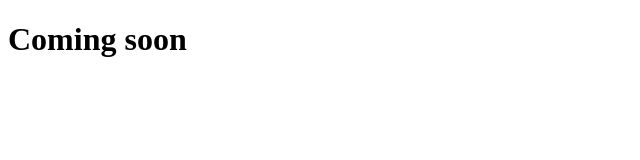
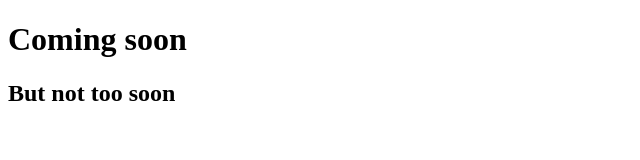
Before and after one commit to TomJAllen/git-101, a plain HTML site: page index.html in a window 1280 px wide. Shown: the whole page, without its empty margins (0-640 px from the left). Drawn offline with Linux system fonts and the light colour scheme.

Commit message:
added a sub heading

```diff
--- a/index.html
+++ b/index.html
@@ -6,7 +6,7 @@
 </head>
 <body>
 	<h1>Coming soon</h1>
-
+	<h2>But not too soon</h2>
 
 </body>
 </html>
```
